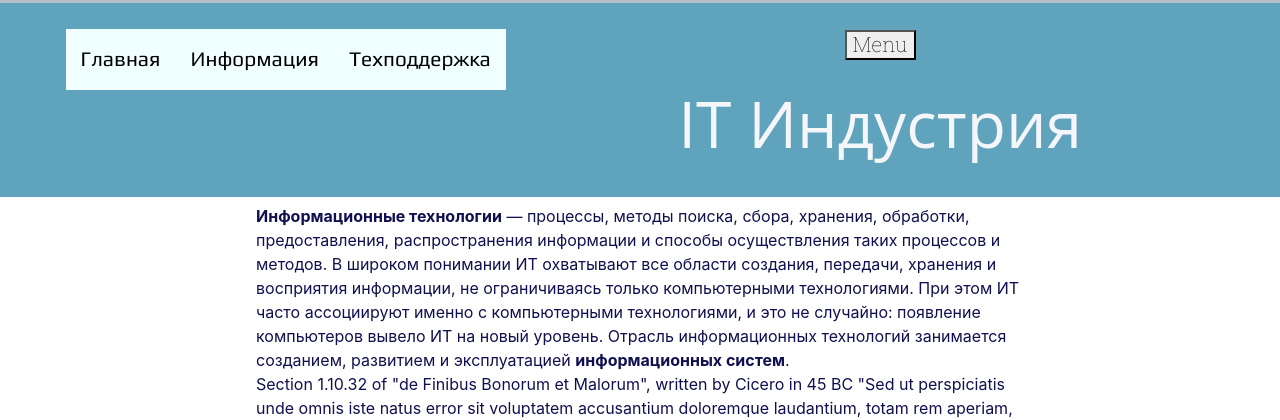
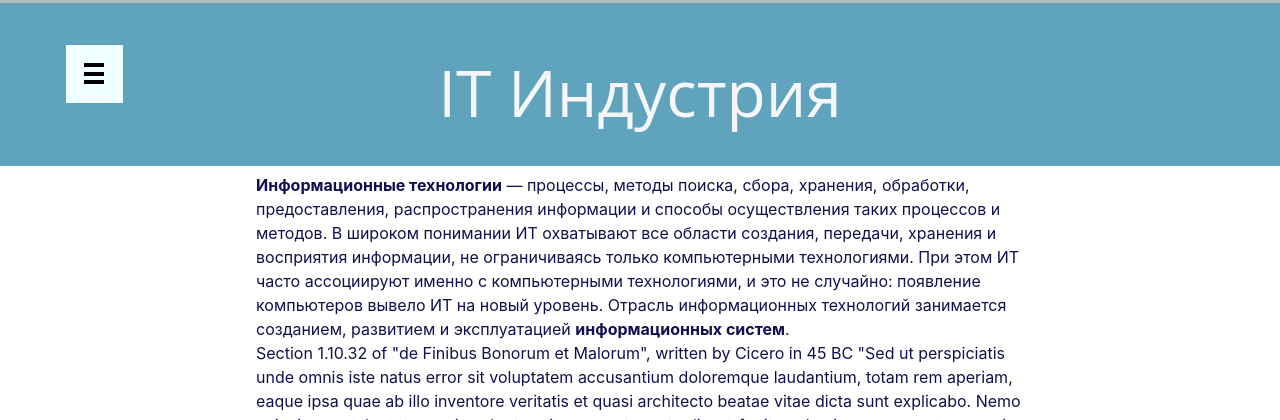
Before and after one commit to Liroto-pesonal-org/IT-october, a PHP site: page / in a window 1280 px wide. Shown: the top 420 px of the page. Run offline with PHP 8.4, Linux system fonts and the light colour scheme.

Commit message:
made it look okay

```diff
--- a/css/style.css
+++ b/css/style.css
@@ -13,16 +13,21 @@
     object-position: center;
 
 }
+#burger{
+    position: fixed;
+
+
+}
 #nav{
     text-decoration: none !important;
     font-size: 1.3em !important;
 }
 ul{
-    list-style: none;
+    list-style:none;
 }
 li{
     float: left;
-    padding: 15px;
+    padding: 1%;
     font-family: 'Play',helvetica,sans-serif;
     position: relative;
     background-color: azure;
@@ -32,17 +37,16 @@ li a{
     color: black;
 }
 li:hover a{
-    color: #87cefa;
+    color: black;
 }
 li:hover{
     background-color: #ffbeaa;
-    color: dodgerblue;
+    color: black    ;
     cursor: pointer;
 }
 ul li ul{
     position: absolute;
     transition-duration: 0.5s;
-    margin-top: 1rem;
     display: none;
 }
 ul li:hover > ul,
--- a/index.html
+++ b/index.html
@@ -17,18 +17,19 @@
         <div  id = "header">
             <div  id = "nav">
                 <ul>
-                    <button>Menu</button>
+                    <li id = burger><img src = "img/butrger.png "></>
+                        <ul class = "dropdown">
                             <li><a href="index.html">Главная</a></li>
                             <li><a href="#">Информация</a>
+                            <li><a href="#">О нас</a>
                                 <ul class = "dropdown">
-                            <li><a href="#">О нас</a></li>
                                     <li><a href="#">Контакты</a></li>
                                     <li><a href="#">Прайслист</a></li>
+                                    <li><a href="#">Техподдержка</a></li>
                                 </ul>
                             </li>
-
-                    <li><a href="#">Техподдержка</a></li>
                      </ul>
+                </li>
             </div>
 
             <div  id="head-text">IT Индустрия</div>
```
Also changed, not shown: img/butrger.png (added). Lines whose indentation alone changed are shown as unchanged.
